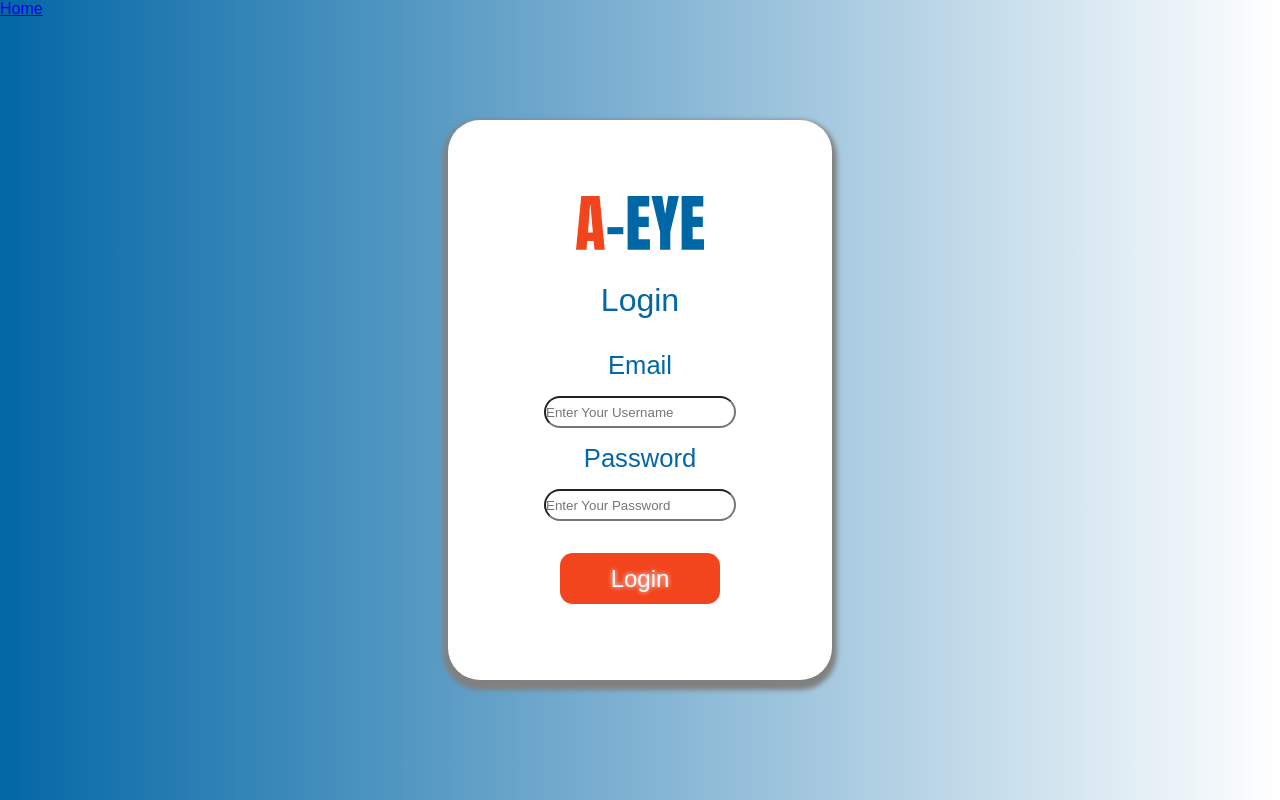
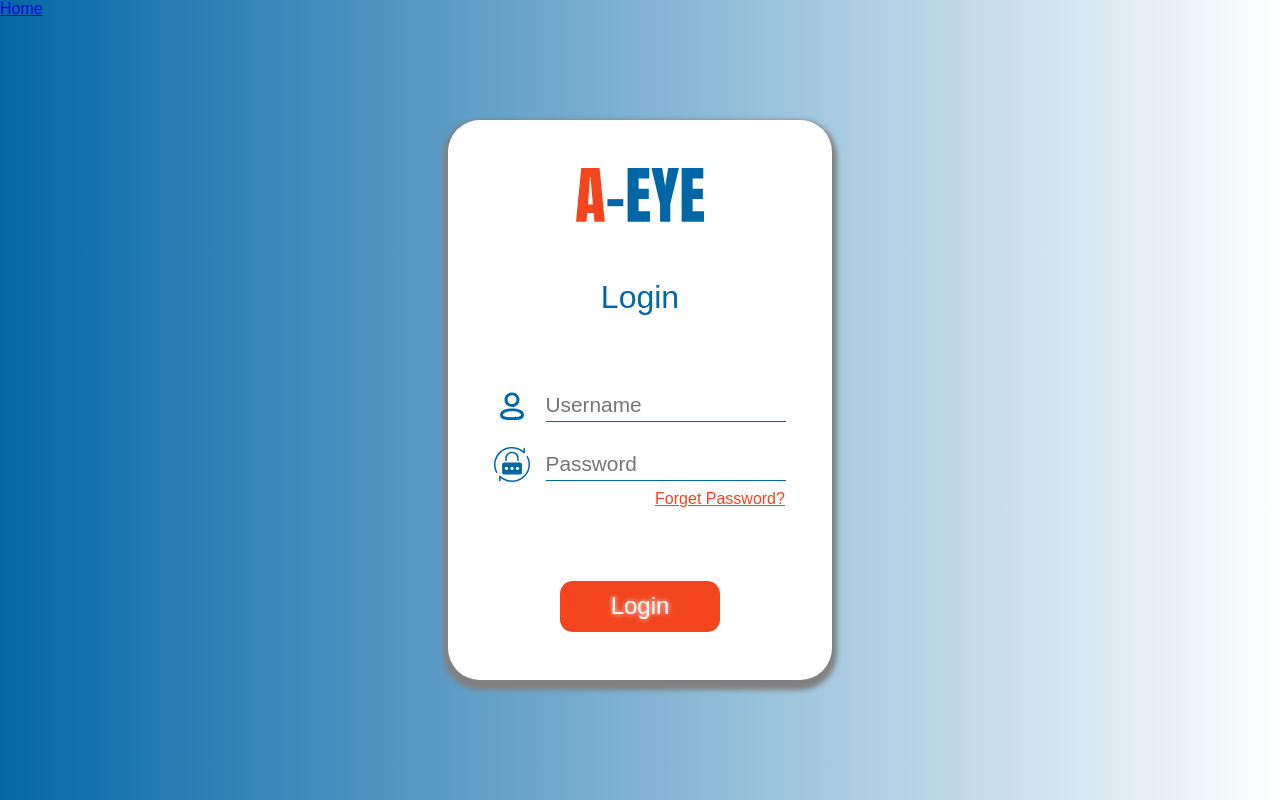
Before and after one commit to hassan-zein-aldeen/A-eye, a React (Create React App) app in the folder frontend/: page /Login in a window 1280 px wide. Built offline with nearby package versions, Linux system fonts and the light colour scheme; a web font is replaced by a local one.

Commit message:
frontend: styling login card

```diff
--- a/frontend/src/pages/login/index.js
+++ b/frontend/src/pages/login/index.js
@@ -1,24 +1,38 @@
-import "./login.css";
+import './login.css';
 import React from "react";
 import Button1 from "../../components/Button1/Button";
 import login_img from "../../images/logo.svg";
+import user_icon from "../../icons/user.svg";
+import pass_icon from "../../icons/pass.svg";
 
 const Login = () => {
 
   return (
     <div className="popup">
-      <a id="back">Home</a>
+
+      <a id="back" href="localhost:3000/">Home</a>
       <div className="form">
+
         <img className="logo" src={login_img} alt="login_img" />
         <p>Login</p>
         <div className="cred">
-          <label for="username">Email</label>
-          <input type="text" id="username" placeholder="Enter Your Username" />
-          <label for="password">Password</label>
-          <input type="password" id="password" placeholder="Enter Your Password" />
+
+          <div className='user_cred'>
+            <img src={user_icon} alt='uicon' />
+            <input type="text" id="username" placeholder="Username" />
+          </div>
+
+          <div className='user_cred'>
+            <img src={pass_icon} alt='picon' />
+            <input type="password" id="password" placeholder="Password"/>
+          </div>
+
+          <a className='forget' href="localhost:3000/">Forget Password?</a>
         </div>
-        <Button1>Login</Button1>
+        <Button1 id="login">Login</Button1>
+
       </div>
+
     </div>
   );
 }
--- a/frontend/src/pages/login/login.css
+++ b/frontend/src/pages/login/login.css
@@ -4,23 +4,23 @@
   box-sizing: border-box;
 }
 
-.popup{
-  background:linear-gradient(to right, #0367A6, #ffff);
+.popup {
+  background: linear-gradient(to right, #0367A6, #ffff);
   height: 100vh;
   width: 100%;
 }
 
-.form{
+.form {
   display: flex;
   flex-direction: column;
   gap: 2rem;
   align-items: center;
-  justify-content: center;
+  justify-content: space-between;
   text-align: center;
   position: absolute;
   top: 50%;
   left: 50%;
-  transform: translate(-50%,-50%);
+  transform: translate(-50%, -50%);
   box-shadow: 0 5px 5px 5px gray;
   padding: 3rem 3rem;
   border-radius: 2rem;
@@ -29,23 +29,45 @@
   height: 70vh;
 }
 
-.form p{
+.form p {
   font-size: 2rem;
+  color: #0367A6;
+  margin-top: -1rem;
+}
+
+.cred {
+  display: flex;
+  flex-direction: column;
+  gap: 1.5rem;
+}
+
+.cred input {
+  width: 15rem;
+  height: 2rem;
+  border: none;
+  background-color: transparent;
+  border-bottom: 1px solid #0367A6;
+  font-size: 1.3rem;
   color: #0367A6;
 }
 
-.cred{
+input:focus{
+  outline: none;
+}
+
+.user_cred {
   display: flex;
-  flex-direction: column;
+  align-items: center;
+  justify-content: center;
   gap: 1rem;
 }
 
-.cred label{
-  font-size: 1.6rem;
-  color: #0367A6;
+.user_cred img {
+  width: 2.2rem;
 }
-.cred input{
-  width: 12rem;
-  height: 2rem;
-  border-radius: 2rem;
+
+.forget {
+  margin-left: 10rem;
+  margin-top: -1rem;
+  color: #F2441D;
 }
--- a/frontend/src/reset.css
+++ b/frontend/src/reset.css
@@ -61,17 +61,17 @@ thead,
 tr,
 th,
 td {
-  margin: 0;
-  padding: 0;
-  border: 0;
-  outline: 0;
+  margin: 0px;
+  padding: 0px;
+  border: 0px;
+  outline: 0px;
   font-size: 100%;
   background: transparent;
 }
 
 /* Remove default margin on body */
 body {
-  margin: 0;
+  margin: 0px;
 }
 
 /* Set font family and size */
```
Also changed, not shown: frontend/src/icons/pass.svg (added), frontend/src/icons/user.svg (added).
